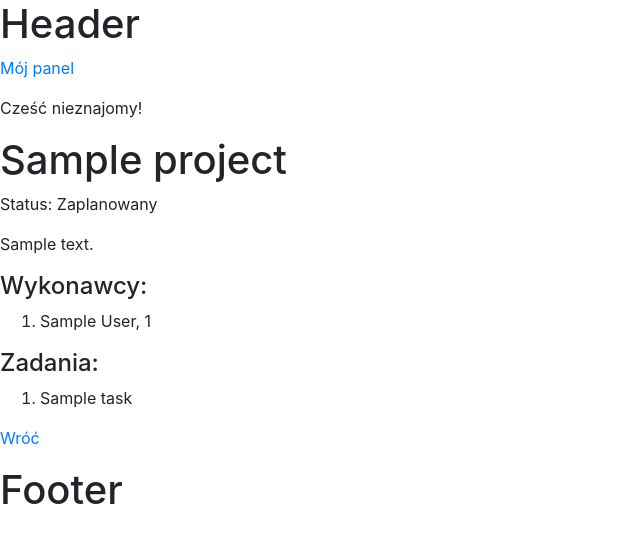
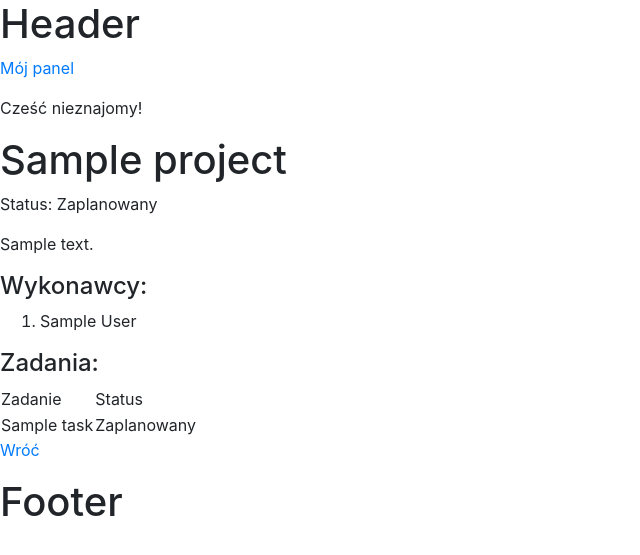
Before and after one commit to kopaczekd/project_panel, a Django app: page /project-details/1/ in a window 1280 px wide. Shown: the top 555 px of the page, without its empty margins (0-640 px from the left). Run offline with Django 3.2, Linux system fonts and the light colour scheme; data comes from the database, SQL or seed files in the repository; tables that the repository leaves empty hold one stand-in row (values such as "Sample post"); some libraries are stand-ins or nearby versions.

Commit message:
Improve ShowProjectDetails

```diff
--- a/project_panel/dashboard/views.py
+++ b/project_panel/dashboard/views.py
@@ -58,7 +58,7 @@
 
                 if not Task.objects.filter(project=new_project):
                     startup_task_for_project_without_given_tasks = Task(
-                        title='Zadanie startowe - wygenerowane przez system',
+                        title='Startowe - stworzone przez system',
                         project=new_project)
                     startup_task_for_project_without_given_tasks.save()
 
--- a/project_panel/registration/models.py
+++ b/project_panel/registration/models.py
@@ -20,7 +20,7 @@ class UserDashboard(models.Model):
     active = models.BooleanField(default=False)
 
     def __str__(self):
-        return f'{self.name}, {self.telephone}'
+        return f'{self.name}'
 
     def is_executive(self):
         role = Role.objects.filter(name='Wykonawca').first()
--- a/project_panel/templates/dashboard/project_details.html
+++ b/project_panel/templates/dashboard/project_details.html
@@ -21,13 +21,18 @@
     </ol>
 
     <h4>Zadania:</h4>
-    <ol>
+    <table>
+        <tr>
+            <td>Zadanie</td>
+            <td>Status</td>
+        </tr>
         {% for task in tasks %}
-        <li>
-            {{ task }}
-        </li>
+            <tr>
+                <td><a>{{ task }}</a></td>
+                <td>{{ task.status }}</td>
+            </tr>
         {% endfor %}
-    </ol>
+    </table>
     <p><a href="{% url 'dashboard:home' %}">Wróć</a></p>
 </div>
 {% endblock %}
```
